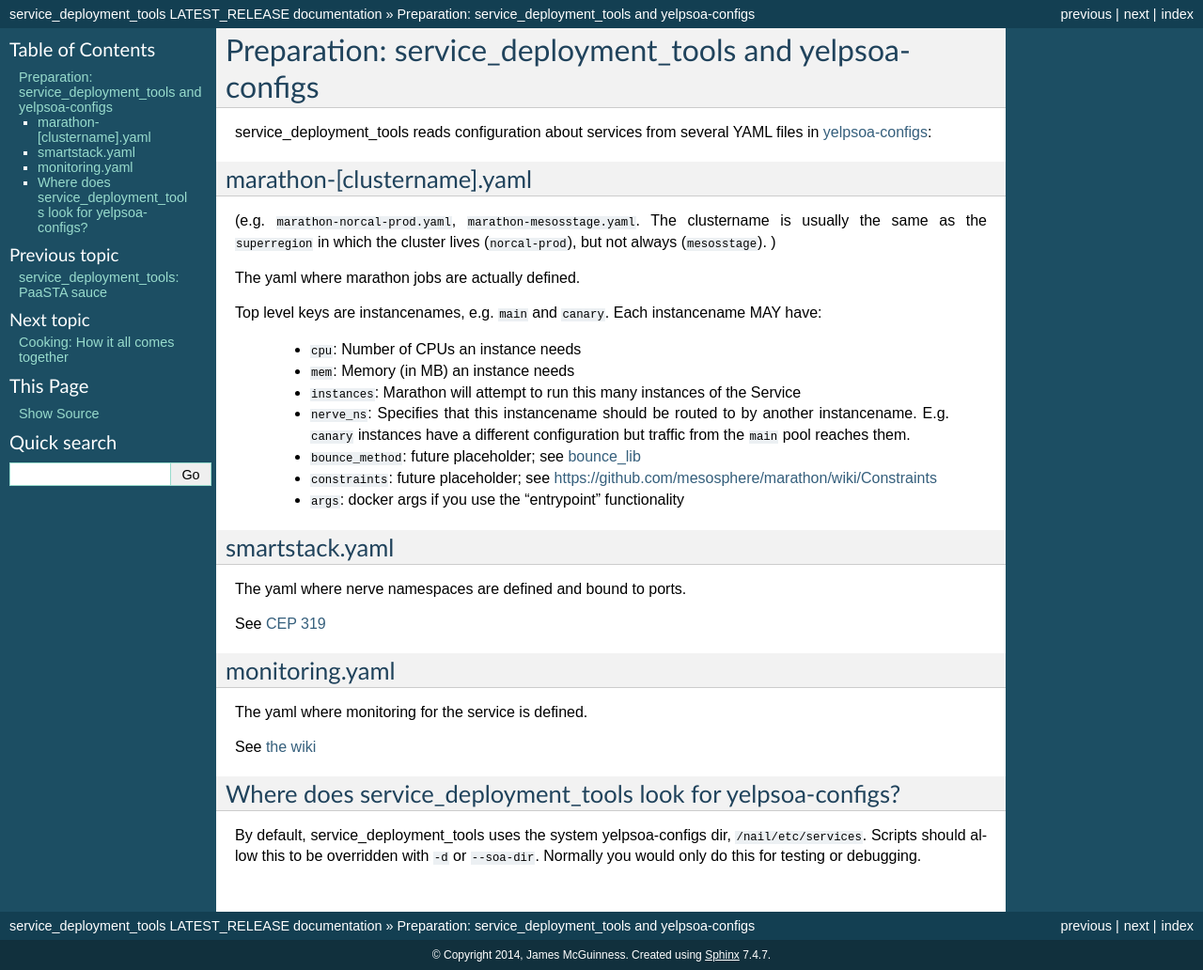
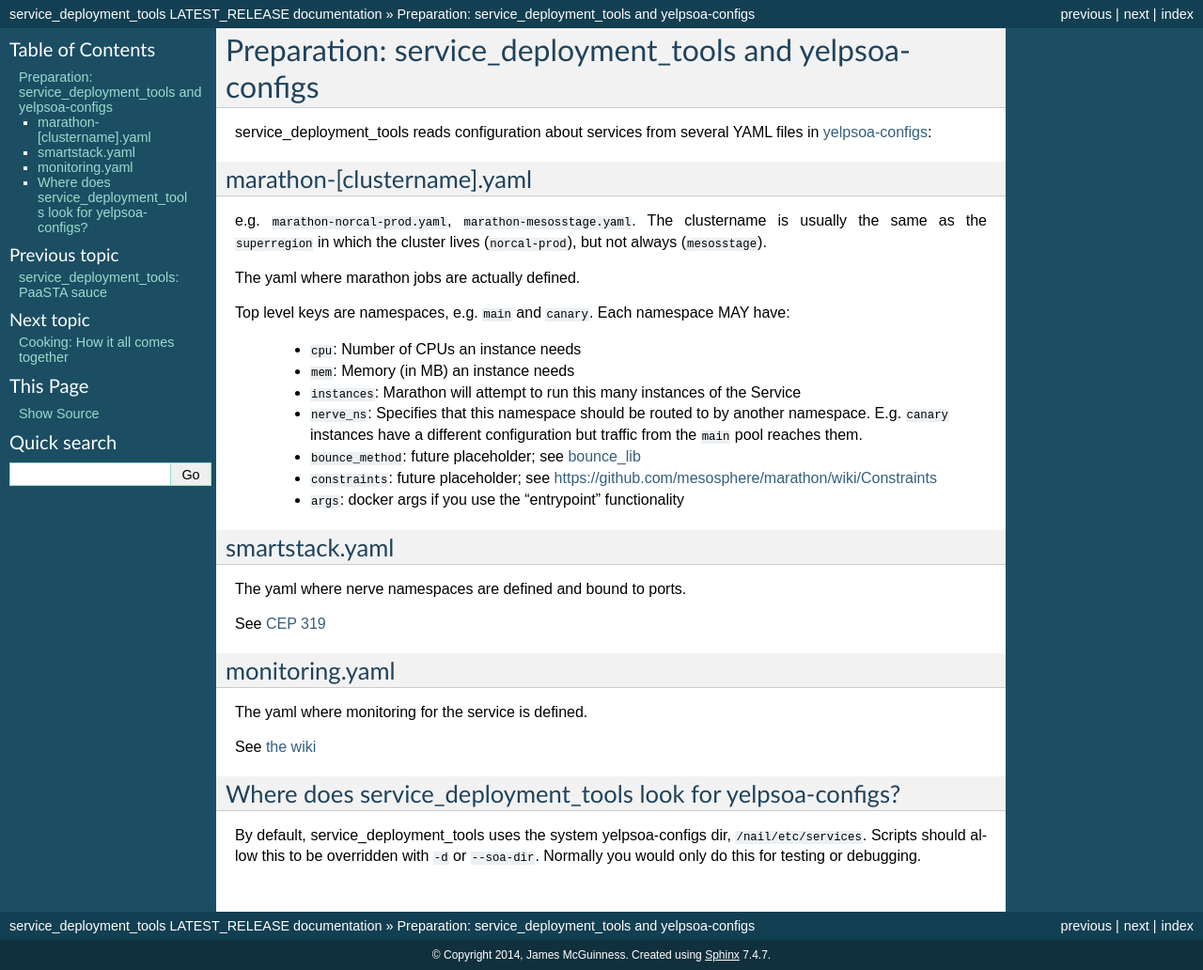
Before and after one commit to Yelp/paasta, a Sphinx documentation site: the page built from docs/source/yelpsoa_configs.rst, in a window 1280 px wide. Shown: the whole page at 94% size. Built offline with Sphinx 7.4.7, drawn with Linux system fonts in a browser that asks for light colours.

Commit message:
I'm pretty sure these are called namespaces

```diff
--- a/docs/source/yelpsoa_configs.rst
+++ b/docs/source/yelpsoa_configs.rst
@@ -7,13 +7,13 @@ files in `yelpsoa-configs <http://y/cep319>`_:
 marathon-[clustername].yaml
 ---------------------------
 
-(e.g. ``marathon-norcal-prod.yaml``, ``marathon-mesosstage.yaml``. The
+e.g. ``marathon-norcal-prod.yaml``, ``marathon-mesosstage.yaml``. The
 clustername is usually the same as the ``superregion`` in which the cluster
-lives (``norcal-prod``), but not always (``mesosstage``). )
+lives (``norcal-prod``), but not always (``mesosstage``).
 
 The yaml where marathon jobs are actually defined.
 
-Top level keys are instancenames, e.g. ``main`` and ``canary``. Each instancename MAY have:
+Top level keys are namespaces, e.g. ``main`` and ``canary``. Each namespace MAY have:
 
   * ``cpu``: Number of CPUs an instance needs
 
@@ -21,13 +21,13 @@ Top level keys are instancenames, e.g. ``main`` and ``canary``. Each instancenam
 
   * ``instances``: Marathon will attempt to run this many instances of the Service
 
-  * ``nerve_ns``: Specifies that this instancename should be routed to by another instancename. E.g. ``canary`` instances have a different configuration but traffic from the ``main`` pool reaches them.
+  * ``nerve_ns``: Specifies that this namespace should be routed to by another namespace. E.g. ``canary`` instances have a different configuration but traffic from the ``main`` pool reaches them.
 
   * ``bounce_method``: future placeholder; see `bounce_lib <bounce_lib.html>`_
 
   * ``constraints``: future placeholder; see https://github.com/mesosphere/marathon/wiki/Constraints
 
-  * ``args``: docker args if you use the “entrypoint” functionality
+  * ``args``: docker args if you use the "entrypoint" functionality
 
 smartstack.yaml
 ---------------
```
